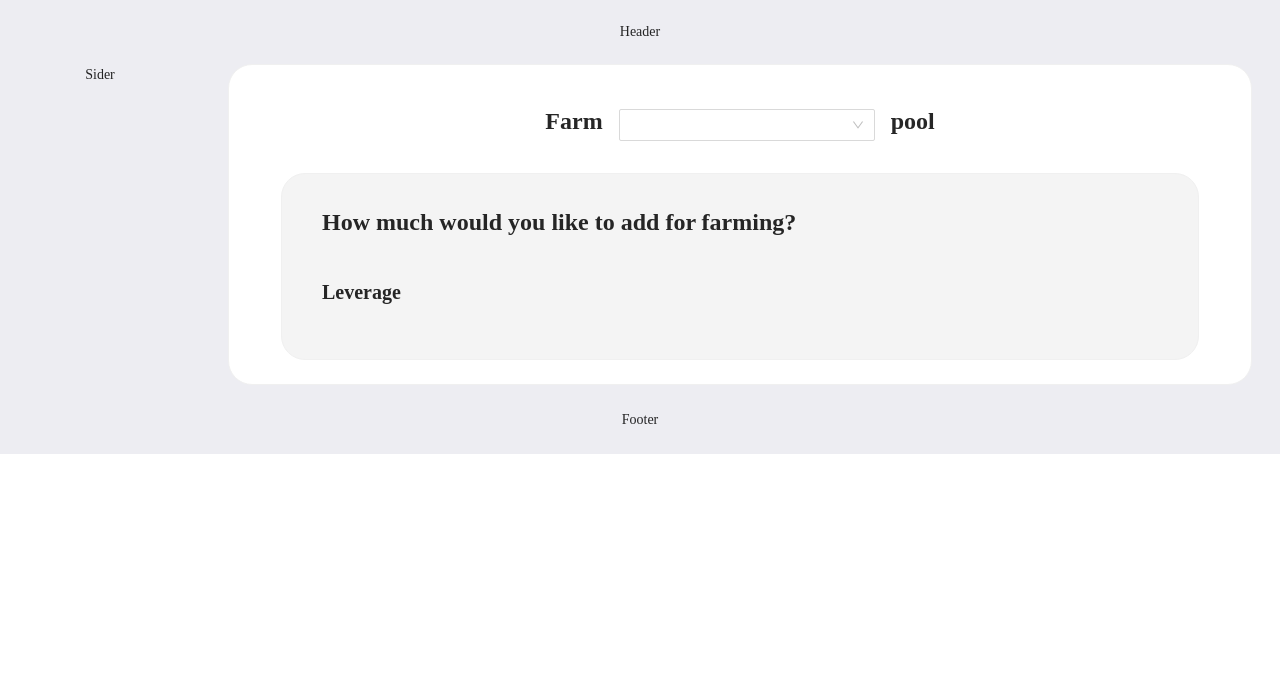
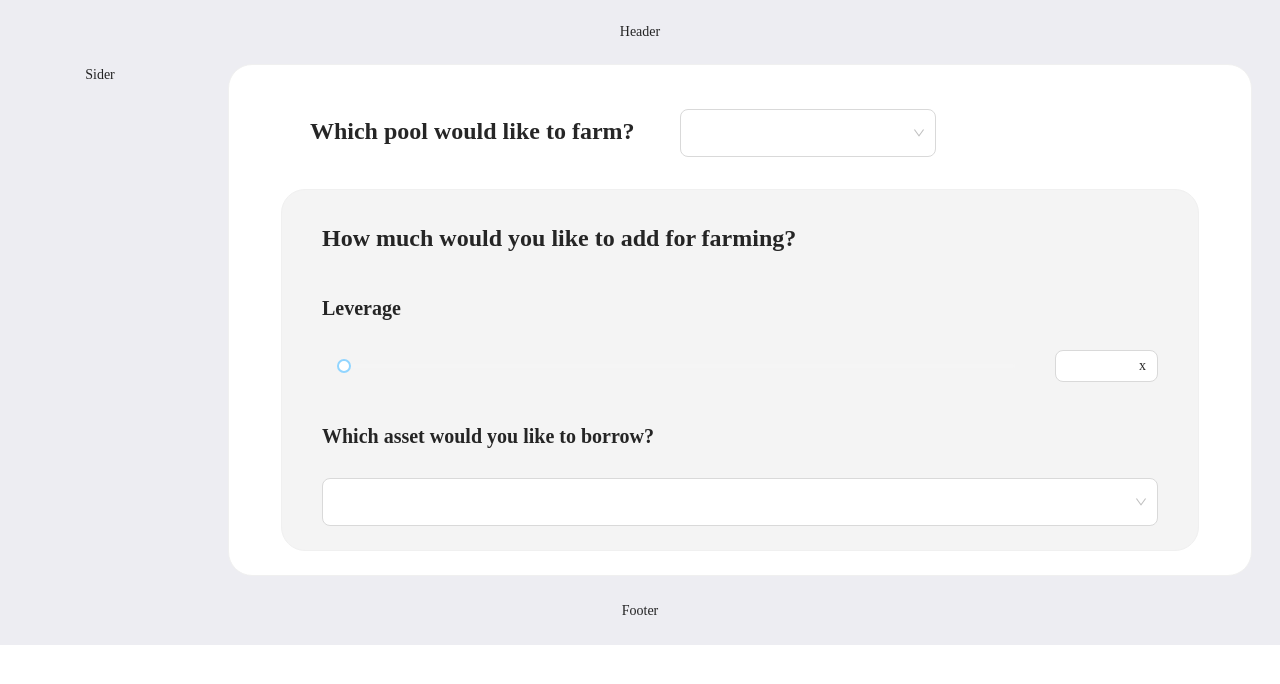
Before and after one commit to autopaca/alpaca-mate, a React (Vite) app: page / in a window 1280 px wide. Shown: the top 684 px of the page. Built offline with nearby package versions, Linux system fonts and the light colour scheme.

Commit message:
update styles

```diff
--- a/src/Calculator/index.css
+++ b/src/Calculator/index.css
@@ -1,10 +1,19 @@
 .Calculator {
+}
+.FarmChoosePosition .c-poolSelector>.ant-select-selector {
+    height: 3rem;
+    border-radius: .5rem;
+}
+.FarmChoosePosition .c-poolSelector>.ant-select-selector>.ant-select-selection-item {
+    display: flex;
 }
 .FarmOpenPositionInput .c-card {
     background-color: #f4f4f4;
     --tw-bg-opacity: 1;
     border-radius: 1.5rem;
-
+}
+.FarmOpenPositionInput .c-assetSelector {
+    width: 100%;
 }
 .InputPercent .c-input {
     border-radius: 7px;
@@ -37,3 +46,20 @@
     background-color: rgba(255,255,255,var(--tw-bg-opacity));
     border-radius: 9999px;
 }
+.SliderBarInput {
+
+}
+.FarmOpenPositionInput .c-assetSelector>.ant-select-selector {
+    height: 3rem;
+    border-radius: .5rem;
+}
+.FarmOpenPositionInput .c-assetSelector>.ant-select-selector>.ant-select-selection-item {
+    display: flex;
+}
+.FarmOpenPositionInput .c-assetSelector__optionList__option__icon {
+    border-radius: 9999px;
+    display: inline;
+    width: 2.25rem;
+    --tw-bg-opacity: 1;
+    background-color: rgba(255,255,255,var(--tw-bg-opacity));
+}
--- a/src/Calculator/index.tsx
+++ b/src/Calculator/index.tsx
@@ -1,6 +1,6 @@
 import React, {useEffect, useState} from 'react';
 import poolMetas from "./poolMetas";
-import {Button, Checkbox, Image, Input, Select, Card, Spin, Row, Col, Space} from 'antd';
+import {Image, Input, Select, Card, Spin, Row, Col, Space, Slider} from 'antd';
 import "./index.css";
 
 const {Option} = Select;
@@ -74,14 +74,25 @@ function Calculator() {
         <div className={"Calculator"}>
             <Spin spinning={false}>
                 <Card className={"rounded-3xl"}>
-                    <div className={"mt-1 lg:mt-4 lg:mx-7 text-base lg:text-2xl font-bold"}>
-                        <span>Farm</span>
-                        <Select className={"mx-4 w-64"} onChange={choosePool}>
-                            {poolMetas.map((meta, i) => (
-                                <Option value={meta.name} key={i}>{meta.name}</Option>
-                            ))}
-                        </Select>
-                        <span>pool</span>
+                    <div className={"mt-1 lg:mt-4 lg:mx-7 text-base lg:text-2xl font-bold FarmChoosePosition"}>
+                        <Row align={"middle"}>
+                            <Col span={10}>
+                                <span>Which pool would like to farm?</span>
+                            </Col>
+                            <Col>
+                                <Select className={"c-poolSelector mx-4 w-64"} onChange={choosePool}>
+                                    {poolMetas.map((meta, i) => (
+                                        <Option value={meta.name} key={`farm-${meta.name}`}>
+                                            <Row align={"middle"}>
+                                                <Col>
+                                                    {meta.name}
+                                                </Col>
+                                            </Row>
+                                        </Option>
+                                    ))}
+                                </Select>
+                            </Col>
+                        </Row>
                     </div>
                     <Row className={"mt-6 lg:mt-8 text-sm lg:text-xl lg:mx-7"}>
                         <Col span={24}>
@@ -100,13 +111,52 @@ function Calculator() {
                                                 {getPriceInputRow(assets[1])}
                                             </>
                                             }
-                                            <div className="ant-row mt-6 lg:mt-10 lg:mx-4 text-sm lg:text-xl font-bold"
-                                                 style={{rowGap: "0px"}}>
+                                            <div className="ant-row mt-6 lg:mt-10 lg:mx-4 text-sm lg:text-xl font-bold">
                                                 <div className="ant-col"><span>Leverage</span></div>
                                             </div>
-                                            <Row className={"mt-4 ml-2 lg:mt-7 lg:ml-8 lg:mr-4"} style={{rowGap: "0px"}}>
+                                            <Row className={"mt-4 ml-2 lg:mt-7 lg:ml-8 lg:mr-4"}>
                                                 <Col span={24}>
-
+                                                    <Row justify={"center"} className={"SliderBarInput"}>
+                                                        <Col xs={18} lg={20}>
+                                                            <Slider
+                                                                min={0}
+                                                                max={1}
+                                                                // onChange={this.onChange}
+                                                                // value={typeof inputValue === 'number' ? inputValue : 0}
+                                                                step={0.01}
+                                                            />
+                                                        </Col>
+                                                        <Col offset={1} xs={5} lg={3}>
+                                                            <Input className={"w-full rounded-lg"} suffix={"x"}/>
+                                                        </Col>
+                                                    </Row>
+                                                </Col>
+                                            </Row>
+                                            <Row className={"mt-6 lg:mt-10 lg:mx-4 text-sm lg:text-xl font-bold"}>
+                                                <Col>
+                                                    <span>Which asset would you like to borrow?</span>
+                                                </Col>
+                                            </Row>
+                                            <Row className={"mt-4 lg:mt-7 lg:mx-4"}>
+                                                <Col span={24}>
+                                                    <Select className={"c-assetSelector"}>
+                                                        {assets.map((asset) => (
+                                                            <Option value={asset} key={`borrow-${asset}`}>
+                                                                <Row align={"middle"}>
+                                                                    <Col style={{paddingLeft: "8px", paddingRight: "8px", flex: "0 0 auto"}}>
+                                                                        <img
+                                                                            className={"c-assetSelector__optionList__option__icon"}
+                                                                            src={getCoinUrl(asset)}
+                                                                            style={{height: "2.25rem"}}
+                                                                        />
+                                                                    </Col>
+                                                                    <Col style={{paddingLeft: "8px", paddingRight: "8px", flex: "0 0 auto"}}>
+                                                                        {asset}
+                                                                    </Col>
+                                                                </Row>
+                                                            </Option>
+                                                        ))}
+                                                    </Select>
                                                 </Col>
                                             </Row>
                                         </Card>
--- a/src/main.tsx
+++ b/src/main.tsx
@@ -1,8 +1,8 @@
 import React from 'react'
 import ReactDOM from 'react-dom'
-import App from './App'
 import 'antd/dist/antd.css'; // or 'antd/dist/antd.less'
 import './index.css'
+import App from './App'
 
 
 ReactDOM.render(
```
